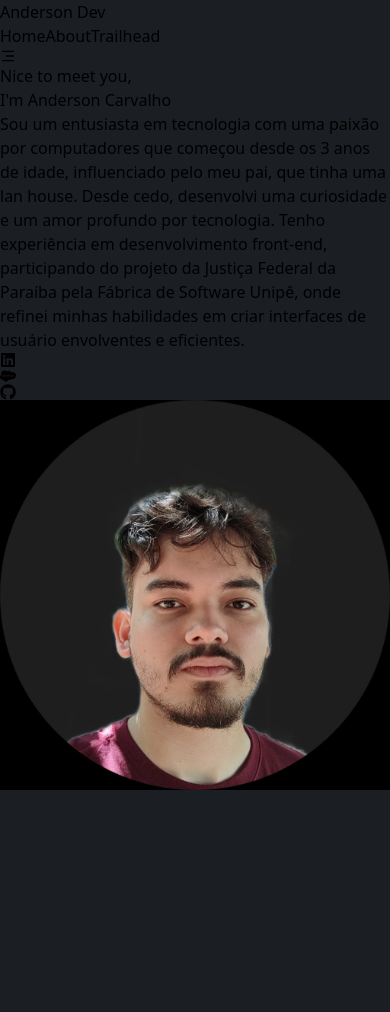
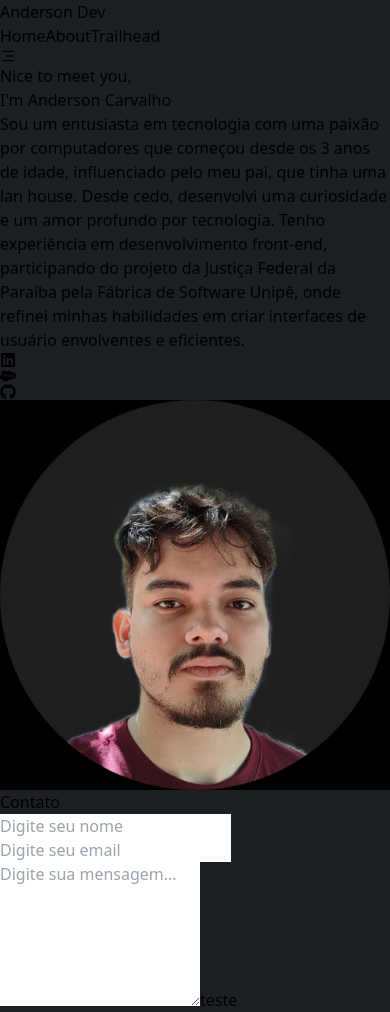
Before and after one commit to AndersonCarvalhoo/myPortfolio, a React (Vite) app: page / in a window 390 px wide. Before the commit the page ends 844 px from the top, so only its background shows below. Built offline with nearby package versions, Linux system fonts and the light colour scheme.

Commit message:
adicionando formulario e melhorando responsividade

```diff
--- a/package.json
+++ b/package.json
@@ -10,6 +10,8 @@
     "preview": "vite preview"
   },
   "dependencies": {
+    "@coreui/coreui": "^5.2.0",
+    "@coreui/react": "^5.4.1",
     "@react-icons/all-files": "^4.1.0",
     "react": "^18.3.1",
     "react-dom": "^18.3.1",
--- a/src/App.jsx
+++ b/src/App.jsx
@@ -8,7 +8,17 @@ import { FaSalesforce } from "react-icons/fa";
 import perfilImage from "./assets/perfilImage.jpeg";
 
 function App() {
+  const [nameInputForm, setNameInputForm] = useState("");
+  const [emailInputForm, setEmailInputForm] = useState("");
+  const [messageInputForm, setMessageInputForm] = useState("");
   const [isMenuClick, setIsMenuClick] = useState(false);
+
+  function sendEmail(e) {
+    e.preventDefault();
+
+    alert("Teste");
+  }
+
   return (
     <>
       <header className="h-10 w-full flex justify-between px-20">
@@ -27,6 +37,7 @@ function App() {
           <a
             className="text-gray-300 text-lg hidden lg:block"
             href="https://www.salesforce.com/trailblazer/carvalhodev"
+            target="_blank"
           >
             Trailhead
           </a>
@@ -34,7 +45,7 @@ function App() {
             onClick={() => {
               setIsMenuClick(true);
             }}
-            className="cursor-pointer text-gray-300 text-3xl"
+            className="cursor-pointer text-gray-300 text-3xl md:hidden"
           />
         </nav>
         {isMenuClick ? (
@@ -84,6 +95,48 @@ function App() {
           <img src={perfilImage} alt="" className="rounded-full" />
         </picture>
       </main>
+      <section className="flex justify-center items-center gap-8 xl:gap-32 flex-wrap px-6 my-20">
+        <form
+          onSubmit={sendEmail}
+          className="flex flex-col gap-3 w-full lg:w-[600px]"
+        >
+          <h2 className="text-4xl font-bold dark:text-white">Contato</h2>
+          <input
+            type="text"
+            className="bg-gray-50 border border-gray-300 text-gray-900 text-sm rounded-lg focus:ring-blue-500 focus:border-blue-500 block w-full p-2.5 dark:bg-gray-700 dark:border-gray-600 dark:placeholder-gray-400 dark:text-white dark:focus:ring-blue-500 dark:focus:border-blue-500"
+            placeholder="Digite seu nome"
+            onClick={(event) => {
+              setNameInputForm(event.target.value);
+            }}
+            value={nameInputForm}
+            required
+          />
+          <input
+            type="email"
+            className="bg-gray-50 border border-gray-300 text-gray-900 text-sm rounded-lg focus:ring-blue-500 focus:border-blue-500 block w-full p-2.5 dark:bg-gray-700 dark:border-gray-600 dark:placeholder-gray-400 dark:text-white dark:focus:ring-blue-500 dark:focus:border-blue-500"
+            placeholder="Digite seu email"
+            onClick={(event) => {
+              setEmailInputForm(event.target.value);
+            }}
+            value={emailInputForm}
+            required
+          />
+          <textarea
+            name=""
+            id=""
+            maxLength={300}
+            className="block p-2.5 w-full text-sm text-gray-900 bg-gray-50 rounded-lg border border-gray-300 focus:ring-blue-500 focus:border-blue-500 dark:bg-gray-700 dark:border-gray-600 dark:placeholder-gray-400 dark:text-white dark:focus:ring-blue-500 dark:focus:border-blue-500"
+            placeholder="Digite sua mensagem..."
+            rows={6}
+            onClick={(event) => {
+              setMessageInputForm(event.target.value);
+            }}
+            value={messageInputForm}
+            required
+          ></textarea>
+          <button>teste</button>
+        </form>
+      </section>
     </>
   );
 }
```
Also changed, not shown: 1 other file (tests, documents, lock files or other folders).
